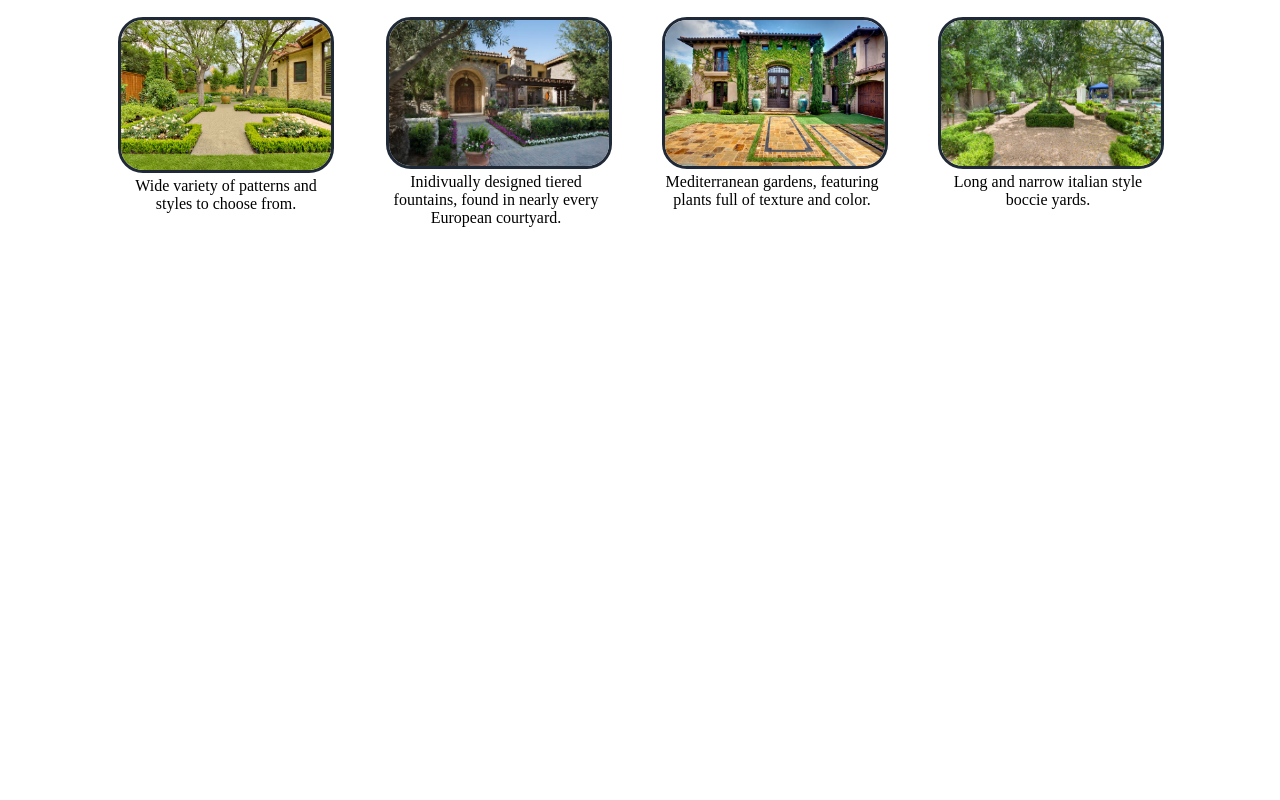
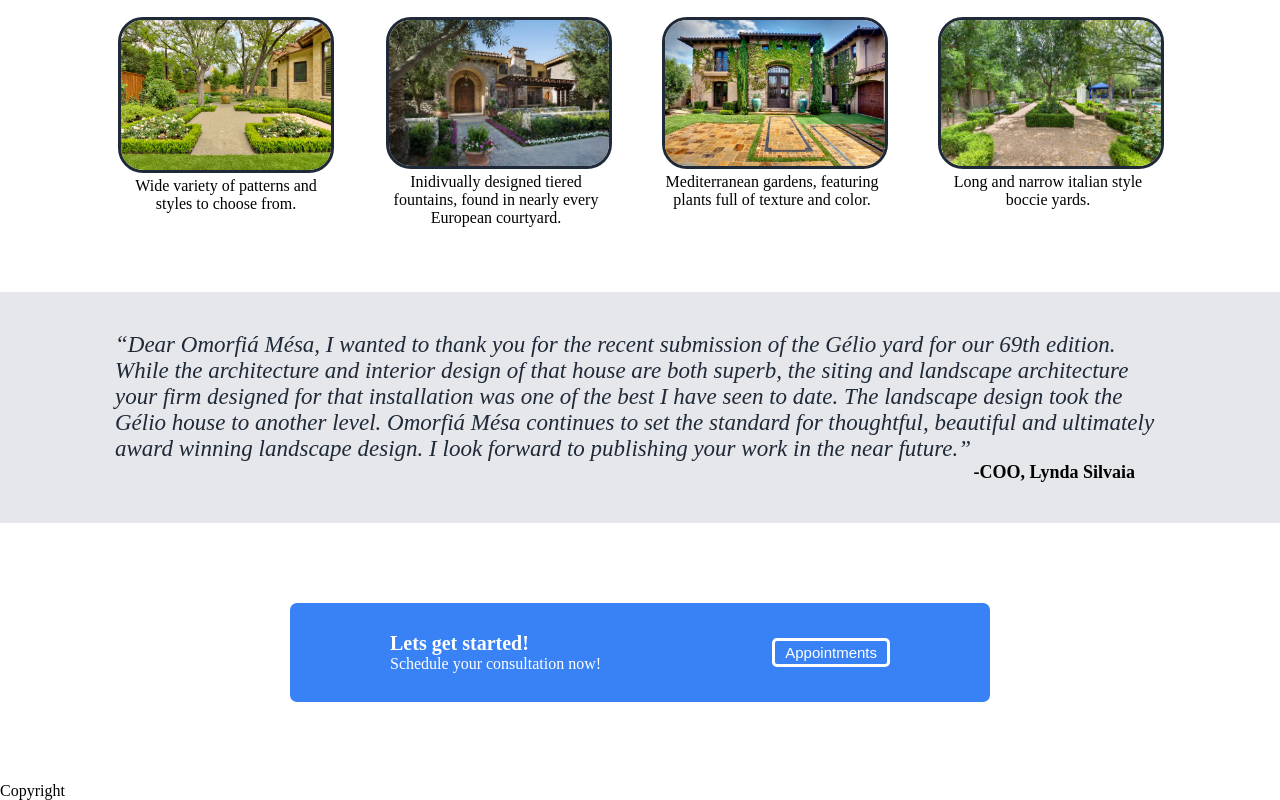
Before and after one commit to AugustinCr/flexboxproject, a plain HTML site: page index.html in a window 1280 px wide. Shown: the part 588-1388 px from the top of the page. Before the commit the page ends 915 px from the top, so only its background shows below. Drawn offline with Linux system fonts and the light colour scheme; files whose address does not match are found by name.

Commit message:
/home/cordovan/Desktop/the_odin_project/flexboxproject/

```diff
--- a/index.html
+++ b/index.html
@@ -46,12 +46,22 @@
                 </div>
             </div>
             <div class="section3">
-
+                <div class="section3-text">
+                <div class="section3-maintext">“Dear Omorfiá Mésa, I wanted to thank you for the recent submission of the Gélio yard for our 69th edition. While the architecture and interior design of that house are both superb, the siting and landscape architecture your firm designed for that installation was one of the best I have seen to date. The landscape design took the Gélio house to another level. Omorfiá Mésa continues to set the standard for thoughtful, beautiful and ultimately award winning landscape design. I look forward to publishing your work in the near future.”</div>
+                <div class="section3-subtext">-COO, Lynda Silvaia</div>
+                </div>
             </div>
             <div class="section4">
-
+                <div class="section4-container">
+                    <div class="section4-text">
+                        <div class="section4-headtext">Lets get started!</div>
+                        <div class="section4-subtext">Schedule your consultation now!</div>
+                    </div>
+                    <button class="section4-button" type="button">Appointments</button>
+                </div>
             </div>
             <div class="footer">
+                <div class="footer-text">Copyright </div>
 
             </div>
     </body>
--- a/style.css
+++ b/style.css
@@ -91,11 +91,10 @@ a, a:hover, a:focus, a:active {
 
 .section2 {
     display: flex;
-    flex: auto;
+    flex: 0 1 auto;
     justify-content: space-evenly;
     text-align: center;
-    margin-bottom: 100px;
-
+    margin-bottom: 65px;
 }
 
 .design-container {
@@ -115,3 +114,79 @@ a, a:hover, a:focus, a:active {
     justify-content: center;
     max-width: 220px;
 }
+
+.section3 {
+    display: flex;
+    background-color: #E5E7EB;
+    justify-content: center;
+    align-items: center;
+    padding: 40px;
+}
+
+.section3-text {
+    display: flex;
+    max-width: 1050px;
+    flex-direction: column;
+}
+
+.section3-maintext {
+    font-size: 23px;
+    color: #1F2937;
+    font-style:italic;
+}
+
+.section3-subtext {
+    display: flex;
+    font-weight: 900;
+    font-size: 18px;
+    justify-content: flex-end;
+    margin-right: 30px;
+}
+
+.section4 {
+    display: flex;
+    justify-content: center;
+    align-items: center;
+}
+
+.section4-container {
+    display: flex;
+    max-width: 500px;
+    background-color: #3882F6;
+    padding: 29px;
+    padding-left: 100px;
+    padding-right: 100px;
+    justify-content: space-between;
+    align-items: center;
+    margin-top: 80px;
+    margin-bottom: 80px;
+    border-radius: 7px;
+    flex: 1 1 auto
+}
+
+.section4-text {
+    color: white;
+    flex-direction: column;
+}
+
+.section4-headtext {
+    font-size: 20px;
+    font-weight: 700;
+}
+
+.section4-subtext {
+    font-size: 16px;
+}
+
+.section4-button {
+    color: white;
+    background-color: transparent;
+    border-style: solid;
+    border-radius: 5px;
+    border-color: white;
+    border-width: 3px;
+    font-size: 15px;
+    padding: 3px;
+    padding-left: 10px;
+    padding-right: 10px;
+}
```
